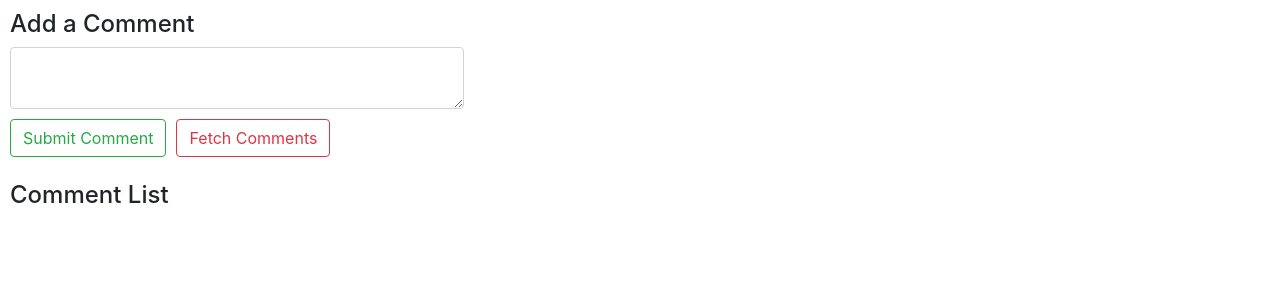
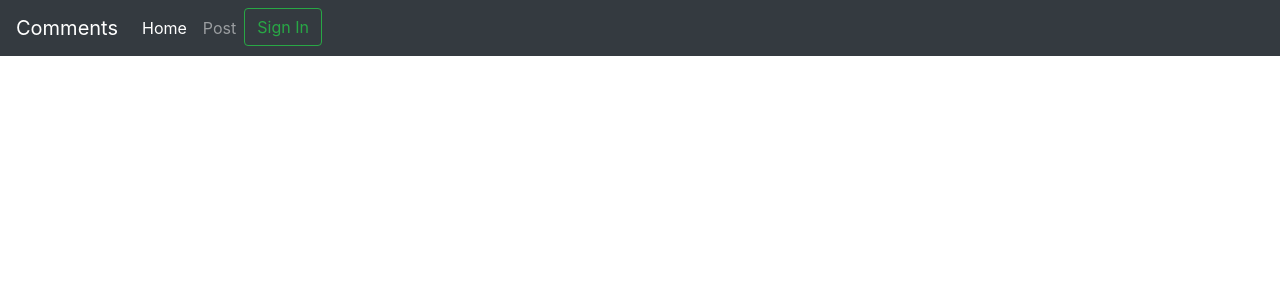
Before and after one commit to sleeplesseditor/ReactJestCommentForm, a React (Create React App) app: page / in a window 1280 px wide. Shown: the top 300 px of the page. Built offline with nearby package versions, Linux system fonts and the light colour scheme.

Commit message:
Header setup

```diff
--- a/package.json
+++ b/package.json
@@ -11,6 +11,7 @@
     "react-bootstrap": "^0.32.1",
     "react-dom": "^16.4.0",
     "react-redux": "^5.0.7",
+    "react-router-dom": "^4.3.1",
     "react-scripts": "1.1.4",
     "redux": "^4.0.0",
     "redux-promise": "^0.6.0"
--- a/public/index.html
+++ b/public/index.html
@@ -38,4 +38,7 @@
       To create a production bundle, use `npm run build` or `yarn build`.
     -->
   </body>
+  <script src="https://code.jquery.com/jquery-3.2.1.slim.min.js" integrity="sha384-KJ3o2DKtIkvYIK3UENzmM7KCkRr/rE9/Qpg6aAZGJwFDMVNA/GpGFF93hXpG5KkN" crossorigin="anonymous"></script>
+  <script src="https://cdnjs.cloudflare.com/ajax/libs/popper.js/1.12.9/umd/popper.min.js" integrity="sha384-ApNbgh9B+Y1QKtv3Rn7W3mgPxhU9K/ScQsAP7hUibX39j7fakFPskvXusvfa0b4Q" crossorigin="anonymous"></script>
+  <script src="https://maxcdn.bootstrapcdn.com/bootstrap/4.0.0/js/bootstrap.min.js" integrity="sha384-JZR6Spejh4U02d8jOt6vLEHfe/JQGiRRSQQxSfFWpi1MquVdAyjUar5+76PVCmYl" crossorigin="anonymous"></script>
 </html>
--- a/src/actions/index.js
+++ b/src/actions/index.js
@@ -1,5 +1,5 @@
 import axios from 'axios';
-import { SAVE_COMMENT, FETCH_COMMENTS } from 'actions/types';
+import { CHANGE_AUTH, FETCH_COMMENTS, SAVE_COMMENT } from 'actions/types';
 
 export function saveComment(comment) {
     return {
@@ -16,3 +16,10 @@ export function fetchComments() {
         payload: response
     };
 }
+
+export function changeAuth(isLoggedIn) {
+    return {
+        type: CHANGE_AUTH,
+        payload: isLoggedIn
+    };
+}
--- a/src/actions/types.js
+++ b/src/actions/types.js
@@ -1,2 +1,3 @@
 export const SAVE_COMMENT = 'save_comment';
 export const FETCH_COMMENTS = 'fetch_comments';
+export const CHANGE_AUTH = 'change_auth';
--- a/src/components/App.js
+++ b/src/components/App.js
@@ -1,15 +1,66 @@
-import React from 'react';
+import React, { Component } from 'react';
+import { Link, Route } from 'react-router-dom';
+import { connect } from 'react-redux';
+import { Button } from 'react-bootstrap';
 import CommentBox from 'components/CommentBox';
 import CommentList from 'components/CommentList';
 
 import '../style/style.css';
 
-export default () => {
-    return (
-        <div>
-            <CommentBox />
-            <br />
-            <CommentList />
-        </div>
-    )
+class App extends Component {
+    renderButton() {
+        if (this.props.auth) {
+            return(
+                <Button className="btn btn-outline-danger">
+                    Sign Out
+                </Button>
+            );
+        } else {
+            return (
+                <Button className="btn btn-outline-success">
+                    Sign In
+                </Button>
+            );
+        }
+    }
+
+    renderHeader() {
+        return (
+            <nav className="navbar navbar-expand-md navbar-dark bg-dark fixed-top">
+                <Link to="/" className="navbar-brand">Comments</Link>
+                <button className="navbar-toggler" type="button" data-toggle="collapse" data-target="#navbarNav" aria-controls="navbarNav" aria-expanded="false" aria-label="Toggle navigation">
+                    <span className="navbar-toggler-icon"></span>
+                </button>
+                <div className="collapse navbar-collapse" id="navbarNav">
+                    <ul className="navbar-nav">
+                        <li className="nav-item active">
+                            <Link  to="/" className="nav-link">Home <span className="sr-only">(current)</span></Link>
+                        </li>
+                        <li className="nav-item">
+                            <Link to="/post" className="nav-link">Post</Link>
+                        </li>
+                        <li className="nav-item">
+                            {this.renderButton()}
+                        </li>
+                    </ul>
+                </div>
+            </nav>
+        );
+    }
+
+    render() {
+        return (
+            <div>
+                {this.renderHeader()}
+                <Route path="/post" component={CommentBox} />
+                <Route path="/" exact component={CommentList} />
+            </div>
+        );
+    }
 };
+
+function mapStateToProps(state) {
+    return { auth: state.auth }
+}
+
+export default connect(mapStateToProps)(App);
--- a/src/components/CommentBox.js
+++ b/src/components/CommentBox.js
@@ -19,7 +19,7 @@ class CommentBox extends Component {
 
     render() {
         return (
-            <div>
+            <div className="comment-section">
                 <form>
                     <h4>Add a Comment</h4>
                     <textarea className="form-control comment-form" onChange={this.handleChange} value={this.state.comment} />
--- a/src/index.js
+++ b/src/index.js
@@ -1,11 +1,14 @@
 import React from 'react';
 import ReactDOM from 'react-dom';
+import { BrowserRouter, Route } from 'react-router-dom';
 import Root from 'Root';
 import App from 'components/App';
 
 ReactDOM.render(
     <Root>
-        <App />
+        <BrowserRouter>
+            <Route path="/" component={App} />
+        </BrowserRouter>
     </Root>,
     document.querySelector('#root')
 );
--- /dev/null
+++ b/src/reducers/auth.js
@@ -0,0 +1,10 @@
+import { CHANGE_AUTH } from 'actions/types';
+
+export default function(state = false, action) {
+    switch (action.type) {
+        case CHANGE_AUTH:
+            return action.payload;
+        default:
+            return state;
+    }
+}
--- a/src/reducers/index.js
+++ b/src/reducers/index.js
@@ -1,6 +1,8 @@
 import { combineReducers } from 'redux';
 import commentsReducer from 'reducers/comments';
+import authReducer from 'reducers/auth';
 
 export default combineReducers({
-    comments: commentsReducer
+    comments: commentsReducer,
+    auth: authReducer
 });
--- a/src/style/style.css
+++ b/src/style/style.css
@@ -14,3 +14,11 @@ body {
     margin-bottom: 10px;
     width: 36%;
 }
+
+.comment-section {
+    margin-top: 70px;
+}
+
+.auth-button {
+    float: right;
+}
```
Also changed, not shown: 1 other file (tests, documents, lock files or other folders).
